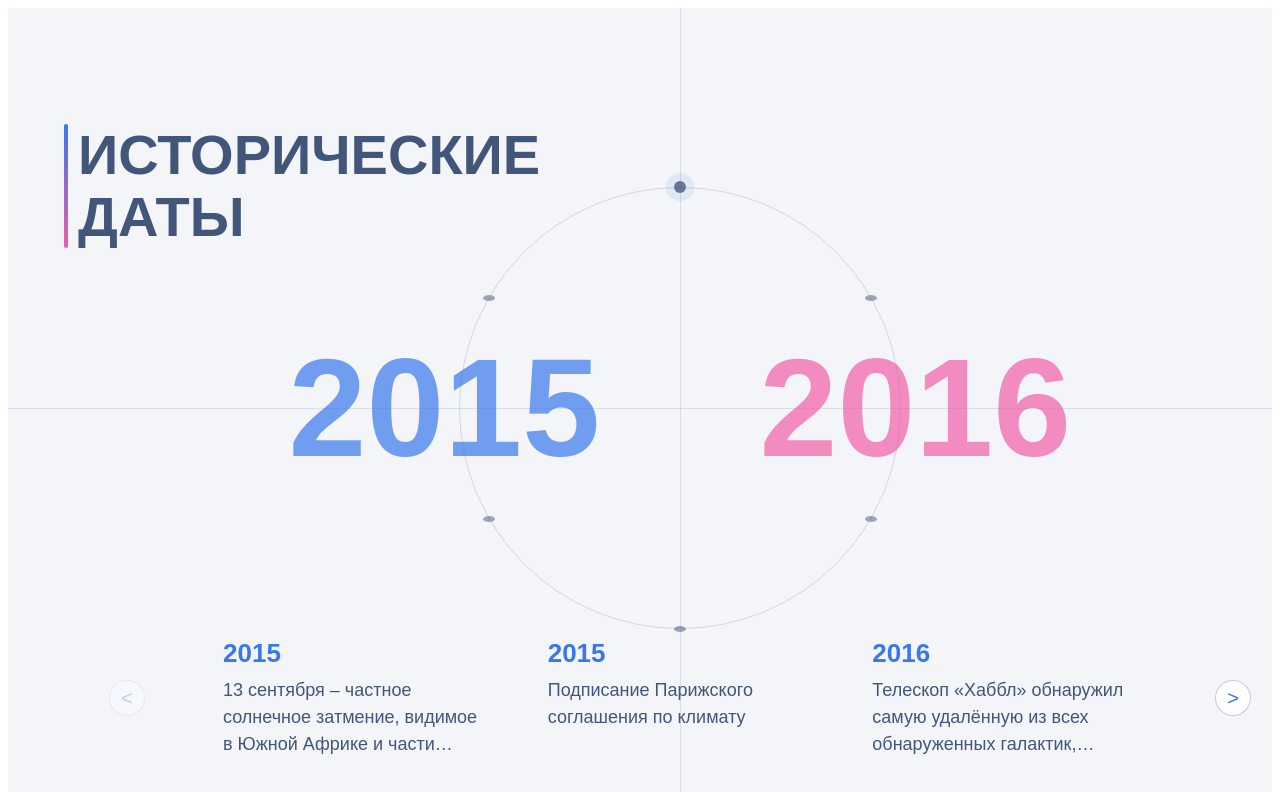
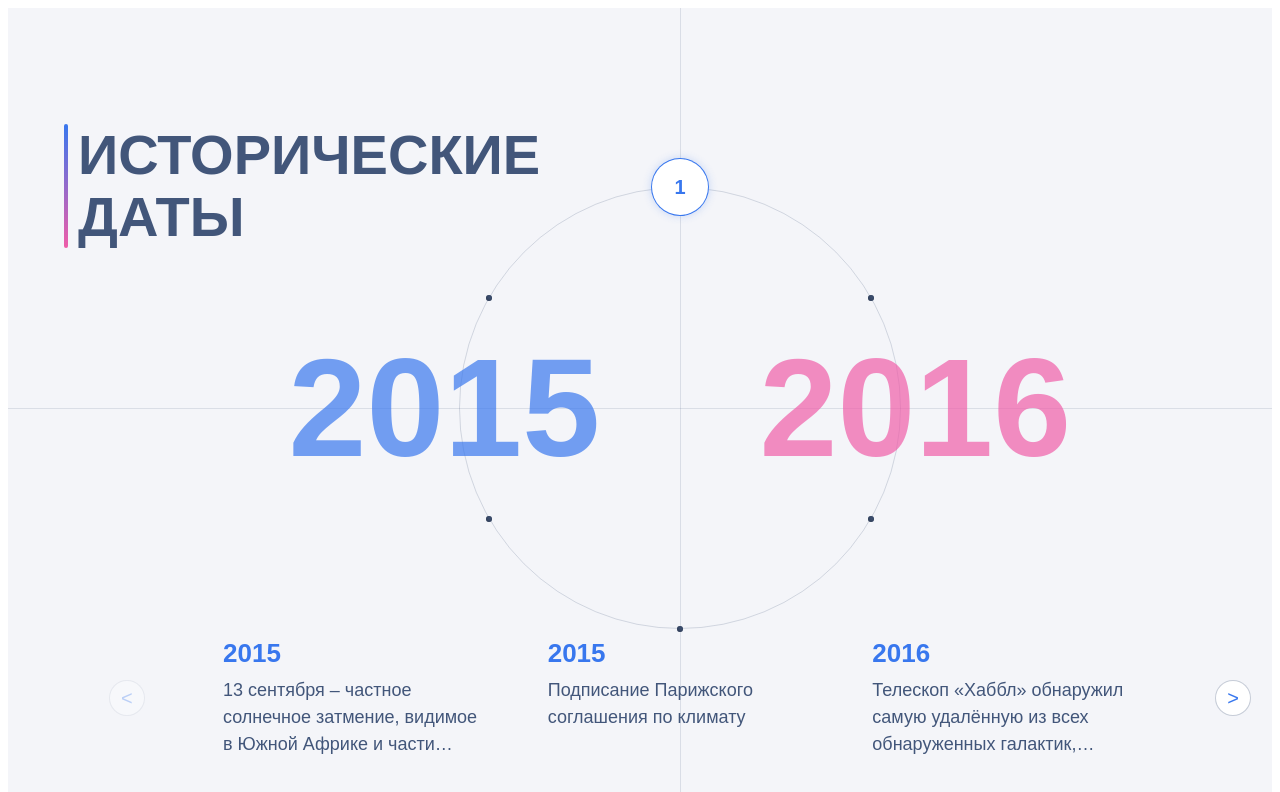
Before and after one commit to Marat-Tibilov/test_task, a React app: page / in a window 1280 px wide. Shown: the top 792 px of the page. Built offline with nearby package versions, Linux system fonts and the light colour scheme.

Commit message:
точки как на макете

```diff
--- a/src/components/time-line-block/timeline-block.scss
+++ b/src/components/time-line-block/timeline-block.scss
@@ -161,32 +161,94 @@ $bg: #f4f5f9;
   }
 }
 
-/* Точки как в макете - маленькие серые кружки */
+/* Точки через псевдоэлементы - идеально круглые */
+/* Точки через псевдоэлементы - с заливкой */
 .circle-point {
   position: absolute;
-  width: 6px;
-  height: 6px;
-  border-radius: 50%;
-  background: rgba(66, 86, 122, 0.5);
   transform: translate(-50%, -50%);
   border: none;
   cursor: pointer;
-  transition: all 0.3s ease;
+  background: none;
   z-index: 10;
 
-  /* Активная точка - просто становится больше и остается серой */
-  &.active {
-    width: 12px;
-    height: 12px;
-    background: rgba(66, 86, 122, 0.8);
-    box-shadow: 0 0 0 8px rgba(56, 119, 238, 0.1);
+  /* Базовая точка через псевдоэлемент */
+  &::before {
+    content: '';
+    position: absolute;
+    top: 50%;
+    left: 50%;
+    transform: translate(-50%, -50%);
+    width: 6px;
+    height: 6px;
+    border-radius: 50%;
+
+    /* Заливка черно-синяя */
+    background: linear-gradient(45deg, #303E58, #42567a);
+    box-shadow: inset 0 0 0 1px rgba(48, 62, 88, 0.5);
+    transition: all 0.3s ease;
   }
 
-  /* Ховер - подсветка */
-  &:hover {
-    background: $primary-color;
-    transform: translate(-50%, -50%) scale(1.2);
+  /* Ховер эффект */
+  &:hover::before {
+    width: 56px;
+    height: 56px;
+    background: white;
+    box-shadow: 0 0 0 1px $primary-color, 0 0 10px rgba(56, 119, 238, 0.3);
   }
+
+  &:hover::after {
+    content: attr(data-number);
+    position: absolute;
+    top: 50%;
+    left: 50%;
+    transform: translate(-50%, -50%);
+    color: $primary-color;
+    font-size: 20px;
+    font-weight: 700;
+    font-family: "PT Sans", sans-serif;
+  }
+
+  /* Активная точка */
+  &.active::before {
+    width: 56px;
+    height: 56px;
+    background: white;
+    box-shadow: 0 0 0 1px $primary-color, 0 0 10px rgba(56, 119, 238, 0.3);
+  }
+
+  &.active::after {
+    content: attr(data-number);
+    position: absolute;
+    top: 50%;
+    left: 50%;
+    transform: translate(-50%, -50%);
+    color: $primary-color;
+    font-size: 20px;
+    font-weight: 700;
+    font-family: "PT Sans", sans-serif;
+  }
+}
+
+/* Многоточие для текста событий */
+.event-description {
+  color: $text-color;
+  font-size: 18px;
+  line-height: 1.5;
+
+  /* Многоточие для длинного текста */
+  display: -webkit-box;
+  -webkit-line-clamp: 3;
+  -webkit-box-orient: vertical;
+  overflow: hidden;
+  text-overflow: ellipsis;
+}
+
+/* Альтернативный вариант для однострочного текста */
+.truncate-single-line {
+  white-space: nowrap;
+  overflow: hidden;
+  text-overflow: ellipsis;
+  width: 100%;
 }
 
 /* Нижняя секция */
--- a/src/components/time-line-block/timline-block.tsx
+++ b/src/components/time-line-block/timline-block.tsx
@@ -62,6 +62,7 @@ const TimelineBlock: React.FC<{ periods: Period[] }> = ({ periods }) => {
                                 left: `calc(50% + ${pos.x}px)`,
                                 top: `calc(50% + ${pos.y}px)`,
                             }}
+                            data-number={index + 1}
                             onClick={() => setActiveIndex(index)}
                         />
                     );
```
